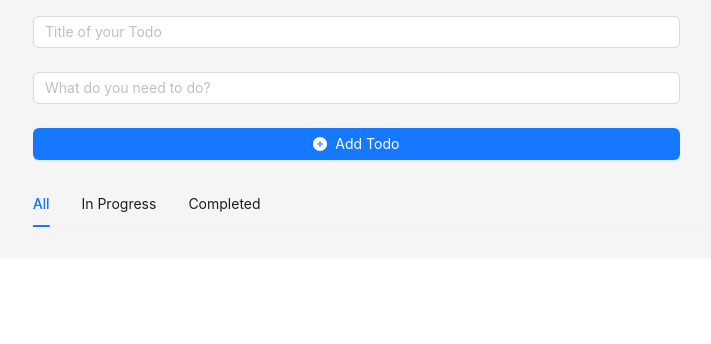
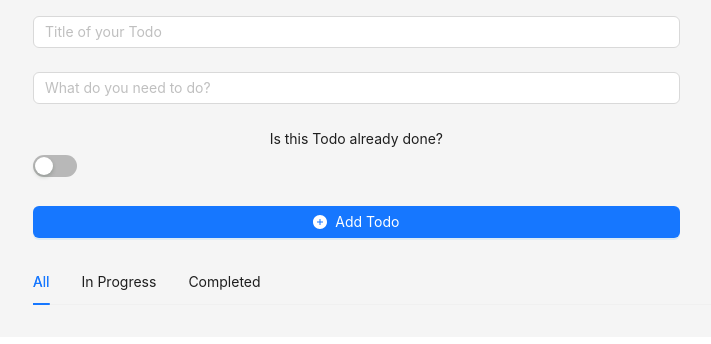
Before and after one commit to Eovone/TodoReactApp, a React (Create React App) app: page / in a window 1280 px wide. Shown: the top 344 px of the page, without its empty margins (243-954 px from the left). Built offline with nearby package versions, Linux system fonts and the light colour scheme.

Commit message:
added switch for if todo is completed

```diff
--- a/src/Components/TodosForm.tsx
+++ b/src/Components/TodosForm.tsx
@@ -1,4 +1,4 @@
-import { Button, Col, Form, Input, Row } from 'antd';
+import { Button, Col, Form, Input, Row, Switch } from 'antd';
 import {PlusCircleFilled} from '@ant-design/icons';
 import React, { FC, } from 'react';
 import { Todo } from '../Models/Todo';
@@ -12,7 +12,7 @@ const TodosForm: FC<TodosFormsProps> = (props) => {
     const onFinish = () => {
         const todo: Todo = {
             title: form.getFieldValue('title'),
-            completed: false,
+            completed: form.getFieldValue('completed'),
             description: form.getFieldValue('description'),
         };
         onFormSubmit(todo);
@@ -36,9 +36,15 @@ const TodosForm: FC<TodosFormsProps> = (props) => {
                         </Col>
 
                         <Col xs={24} sm={24} md={17} lg={19} xl={20}>
-                        <Form.Item name="description"
+                            <Form.Item name="description"
                                         rules={[{required: true, message: 'Please Enter what you need to do'}]}>
                                 <Input placeholder='What do you need to do?'/>
+                            </Form.Item>
+                            <p>Is this Todo already done?</p>
+                            <Form.Item name="completed"
+                                       valuePropName="checked"
+                                       initialValue={false}>
+                                <Switch />
                             </Form.Item>
                         </Col>
 
```
